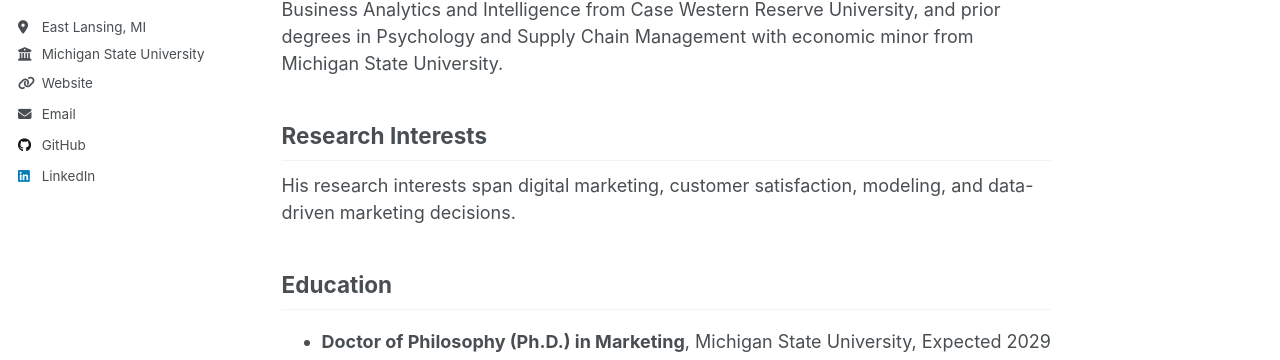
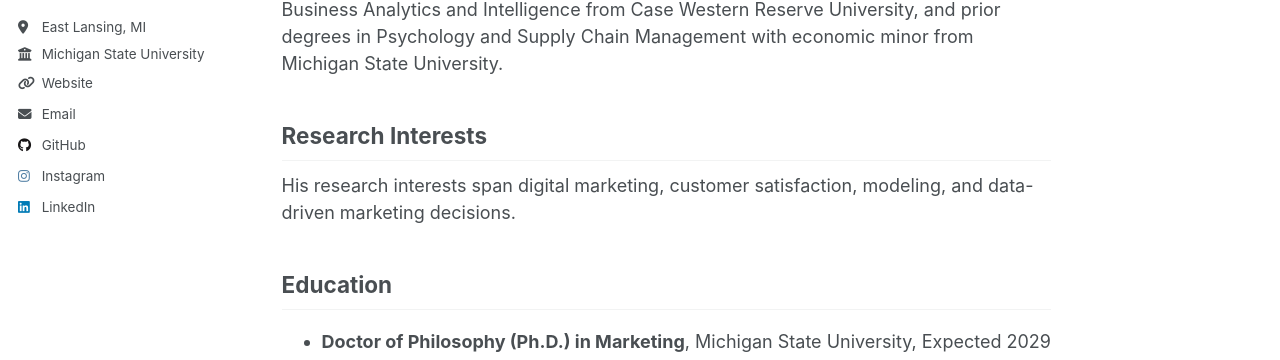
Before and after one commit to minghaowang-research/minghaowang-research.github.io, a Jekyll site: the page built from _pages/about.md, in a window 1280 px wide. Shown: the part 356-716 px from the top of the page. Built offline with Jekyll 4.4.1, drawn with Linux system fonts in a browser that asks for light colours.

Commit message:
Update _config.yml

```diff
--- a/_config.yml
+++ b/_config.yml
@@ -55,7 +55,7 @@ author:
   goodreads        : # Username
   google_plus      : # Username
   keybase          : # Username
-  instagram        : # hr_upupup
+  instagram        : "hr_upupup"
   lastfm           : # Username
   linkedin         : "minghaomsuandcwru"
   mastodon         : # URL
```
